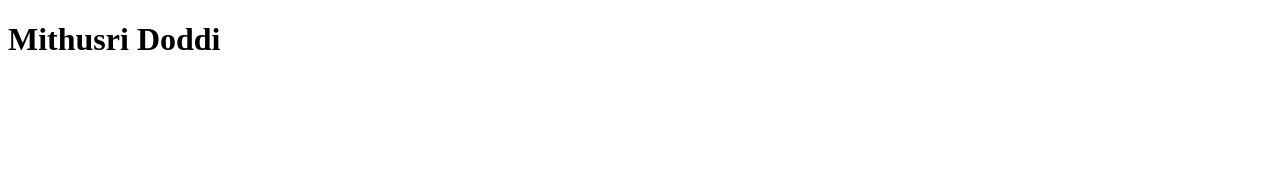
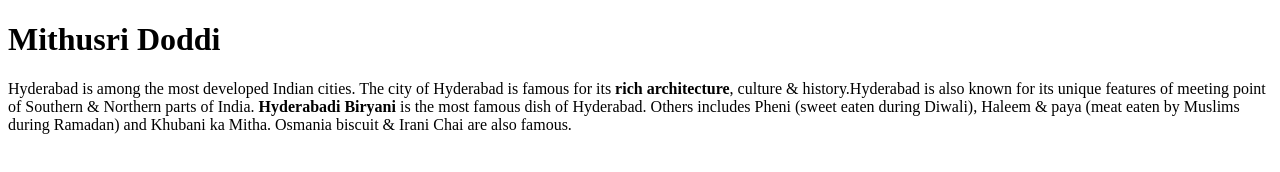
Before and after one commit to 44-563-Web-Apps-S22/webapps-s22-assignment-3-Mithusri9, a plain HTML site: page index.html in a window 1280 px wide. Drawn offline with Linux system fonts and the light colour scheme.

Commit message:
Update index.html

```diff
--- a/index.html
+++ b/index.html
@@ -5,5 +5,8 @@
     </head>
     <body>
         <h1>Mithusri Doddi</h1>
+        <h2></h2>
+        <p>Hyderabad is among the most developed Indian cities. The city of Hyderabad is famous for its <b>rich architecture</b>, culture & history.Hyderabad is also known for its unique features of meeting point of Southern & Northern parts of India.
+           <b>Hyderabadi Biryani</b> is the most famous dish of Hyderabad. Others includes Pheni (sweet eaten during Diwali), Haleem & paya (meat eaten by Muslims during Ramadan) and Khubani ka Mitha. Osmania biscuit & Irani Chai are also famous.</p>
     </body>
 </html>
```
